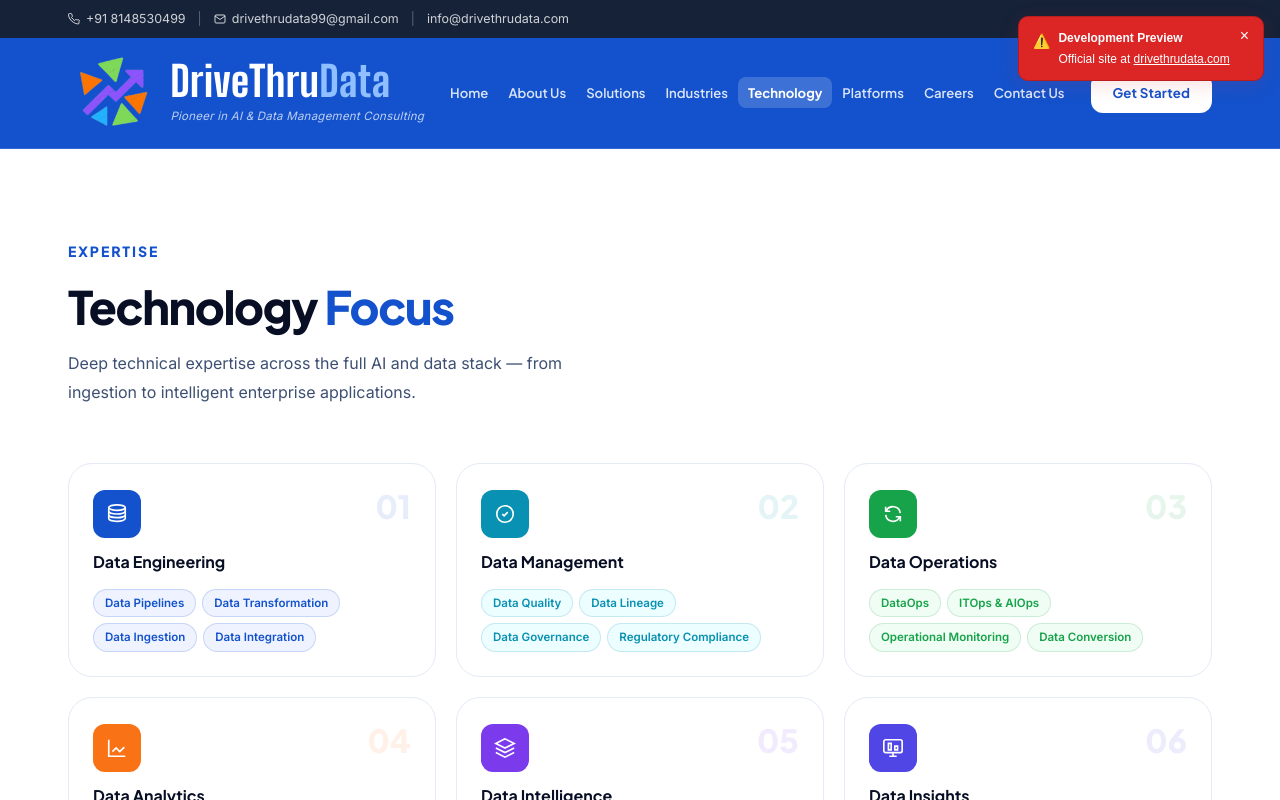
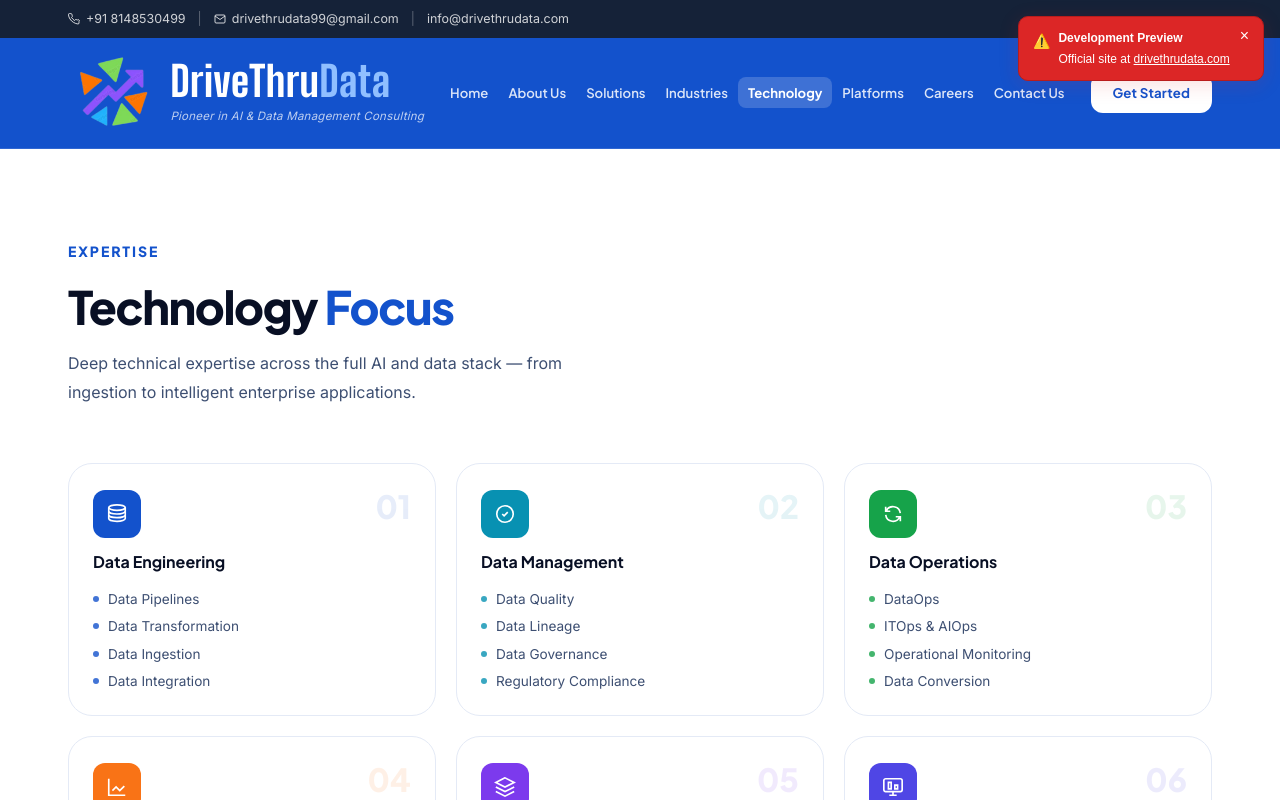
Before and after one commit to nikhil-karthik-avvss/drivethrudata-react, a React (Vite) app: page /technology in a window 1280 px wide. Shown: the top 800 px of the page. Built offline with nearby package versions, Linux system fonts and the light colour scheme.

Commit message:
Modified technology section with listing

```diff
--- a/src/components/TechFocus.css
+++ b/src/components/TechFocus.css
@@ -88,28 +88,34 @@
   line-height: 1.3;
 }
 
-/* Tags — main content */
-.tech-card__tags {
+/* Bullet list */
+.tech-card__list {
+  list-style: none;
   display: flex;
-  flex-wrap: wrap;
-  gap: 6px;
+  flex-direction: column;
+  gap: 7px;
   margin-top: 2px;
 }
-.tech-card__tag {
-  font-size: 0.72rem;
-  font-weight: 600;
-  padding: 4px 11px;
-  border-radius: 100px;
-  background: var(--c-light);
-  color: var(--c-solid);
-  border: 1px solid var(--c-border);
-  white-space: nowrap;
-  transition: background 0.2s ease, color 0.2s ease;
+.tech-card__item {
+  display: flex;
+  align-items: center;
+  gap: 9px;
+  font-size: 0.85rem;
+  color: var(--text-body);
+  line-height: 1.5;
 }
-.tech-card:hover .tech-card__tag {
+.tech-card__bullet {
+  width: 6px;
+  height: 6px;
+  border-radius: 50%;
   background: var(--c-solid);
-  color: #fff;
-  border-color: var(--c-solid);
+  flex-shrink: 0;
+  opacity: 0.8;
+  transition: opacity 0.2s ease, transform 0.2s ease;
+}
+.tech-card:hover .tech-card__bullet {
+  opacity: 1;
+  transform: scale(1.3);
 }
 
 /* ── Responsive ── */
--- a/src/components/TechFocus.jsx
+++ b/src/components/TechFocus.jsx
@@ -150,11 +150,14 @@ export default function TechFocus() {
                   <span className="tech-card__num">{String(i + 1).padStart(2, '0')}</span>
                 </div>
                 <h3 className="tech-card__title">{t.title}</h3>
-                <div className="tech-card__tags">
+                <ul className="tech-card__list">
                   {t.tags.map(tag => (
-                    <span key={tag} className="tech-card__tag">{tag}</span>
+                    <li key={tag} className="tech-card__item">
+                      <span className="tech-card__bullet" />
+                      {tag}
+                    </li>
                   ))}
-                </div>
+                </ul>
               </div>
             );
           })}
```
